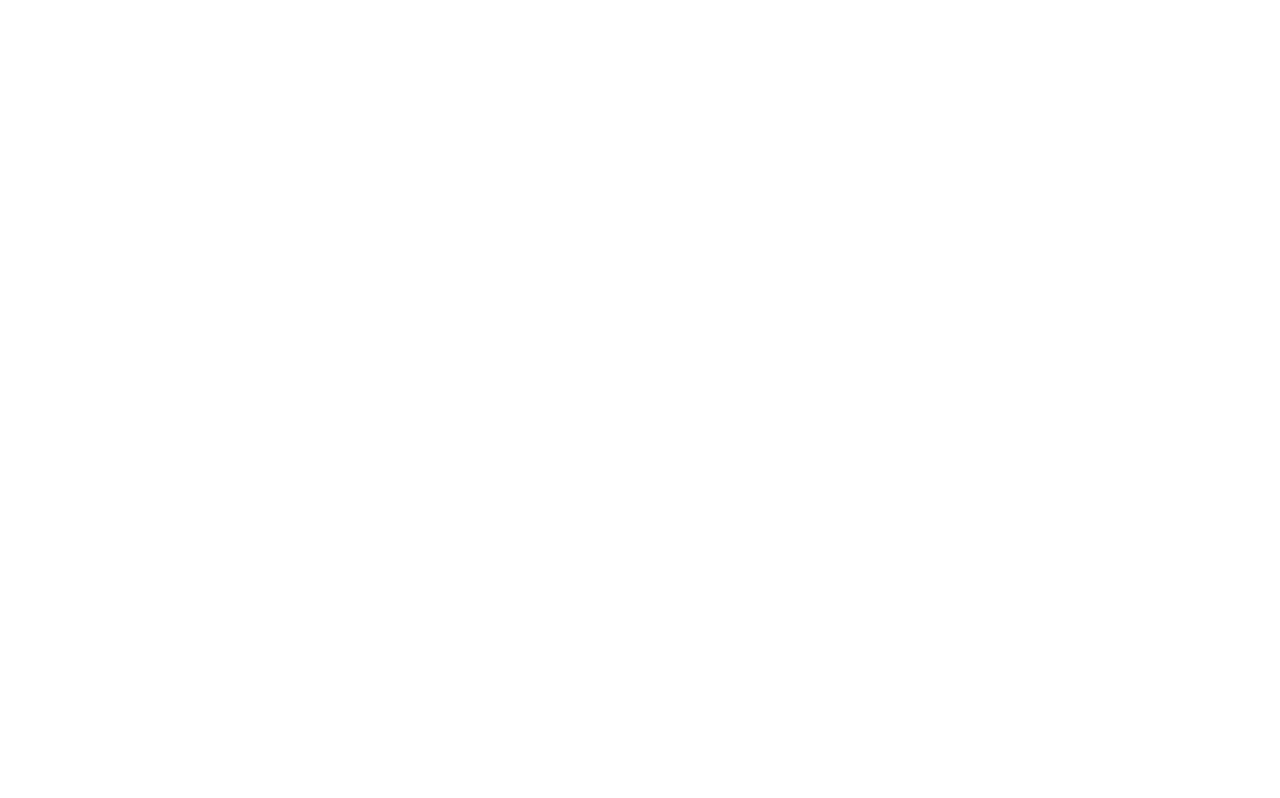
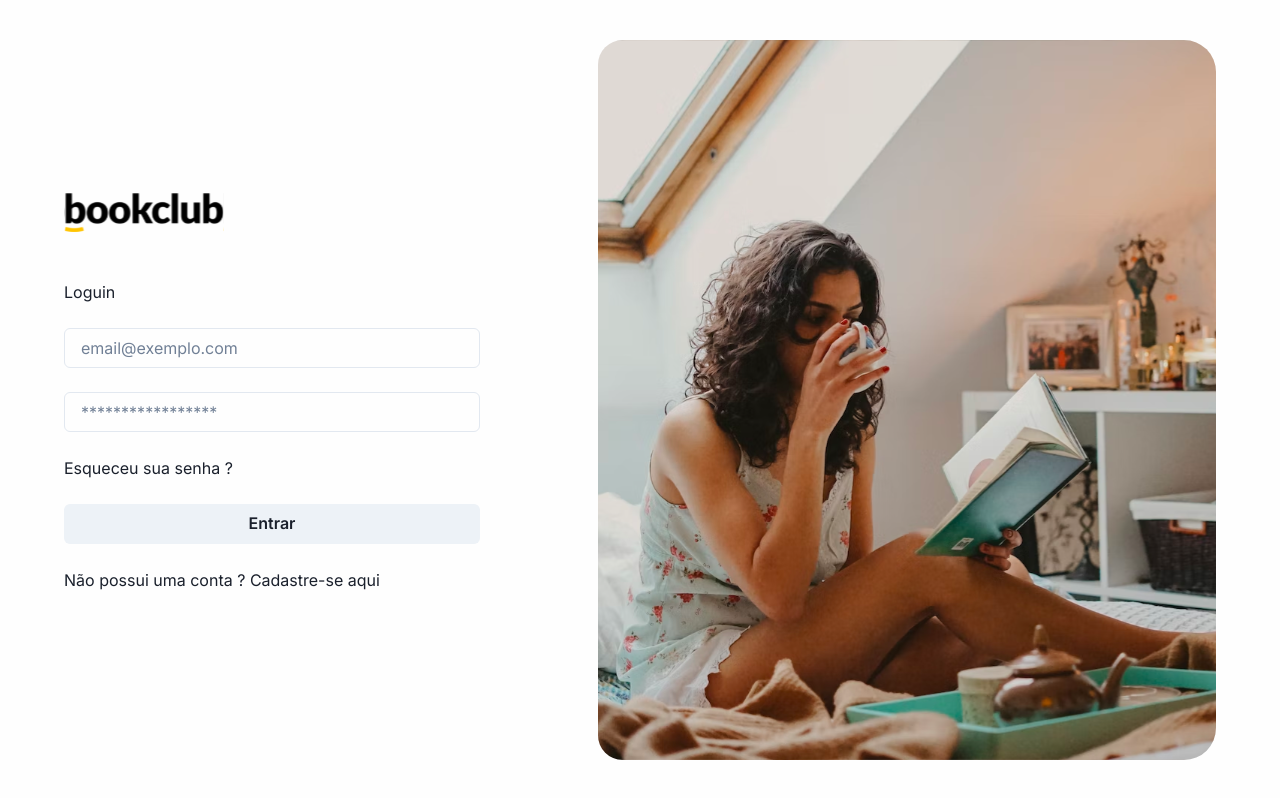
Before and after one commit to tiagosantosdearaujo/bookclub-web, a React (Create React App) app: page / in a window 1280 px wide. Built offline with nearby package versions, Linux system fonts and the light colour scheme.

Commit message:
feat: implement chakra elements at loguin screen

```diff
--- a/src/App.js
+++ b/src/App.js
@@ -1,7 +1,13 @@
 import { ChakraProvider } from "@chakra-ui/react";
+import { theme } from "styles";
+import { LoguinScreen } from "modules/unauthenticated/screens";
 
 function App() {
-  return <ChakraProvider></ChakraProvider>;
+  return (
+    <ChakraProvider theme={theme}>
+      <LoguinScreen />
+    </ChakraProvider>
+  );
 }
 
 export default App;
--- /dev/null
+++ b/src/modules/unauthenticated/screens/Loguin/index.js
@@ -0,0 +1,51 @@
+import { Flex, Image, Text, Input, Link, Button } from "@chakra-ui/react";
+
+export const LoguinScreen = () => {
+  return (
+    <Flex
+      flexDirection={"row"}
+      alignItems="center"
+      justifyContent="center"
+      width={"100vw"}
+      height={"100vh"}
+      backgroundColor={""}
+    >
+      <Flex width={"90vw"} maxWidth="1440px" maxHeight="940px" height={"90vh"}>
+        <Flex
+          flexDirection={"column"}
+          alignItems="flex-start"
+          justifyContent="center"
+          width={"30%"}
+          height={"100%"}
+        >
+          <Image
+            src="/images/logo.svg"
+            alt="BookClub Logo"
+            width="160px"
+            height="48px"
+            marginBottom="48px"
+          />
+          <Flex flexDirection={"column"} width="416px">
+            <Text marginBottom="24px">Loguin</Text>
+            <Input marginBottom="24px" placeholder="email@exemplo.com" />
+            <Input marginBottom="24px" placeholder="*****************" />
+            <Link marginBottom="24px">Esqueceu sua senha ?</Link>
+            <Button marginBottom="24px">Entrar</Button>
+            <Link marginBottom="24px">
+              Não possui uma conta ? Cadastre-se aqui
+            </Link>
+          </Flex>
+        </Flex>
+        <Flex
+          width={"70%"}
+          height={"100%"}
+          backgroundImage="url('/images/auth_background.svg')"
+          backgroundSize="contain"
+          backgroundPosition="right"
+          backgroundRepeat="no-repeat"
+          borderRadius={"32px"}
+        />
+      </Flex>
+    </Flex>
+  );
+};
--- /dev/null
+++ b/src/modules/unauthenticated/screens/index.js
@@ -0,0 +1 @@
+export * from "./Loguin";
--- /dev/null
+++ b/src/styles/colors.js
@@ -0,0 +1,9 @@
+export const colors = {
+  primary: "#FFC734",
+  black: "#000000",
+  grayDark: "#737373",
+  gray: "#E6E6E6",
+  grayLight: "#F2F1F1",
+  background: "#FEFEFE",
+  white: "#FFFFFF",
+};
--- /dev/null
+++ b/src/styles/index.js
@@ -0,0 +1 @@
+export * from "./theme";
--- /dev/null
+++ b/src/styles/theme.js
@@ -0,0 +1,18 @@
+import { extendTheme } from "@chakra-ui/react";
+import { colors } from "./colors";
+
+export const theme = extendTheme({
+  colors: {
+    brand: colors,
+  },
+  styles: {
+    global: {
+      "html, body": {
+        fontFamily: "Inter",
+        padding: 0,
+        margin: 0,
+        background: colors.background,
+      },
+    },
+  },
+});
```
Also changed, not shown: public/images/auth_background.svg (added), public/images/logo.svg (added).
